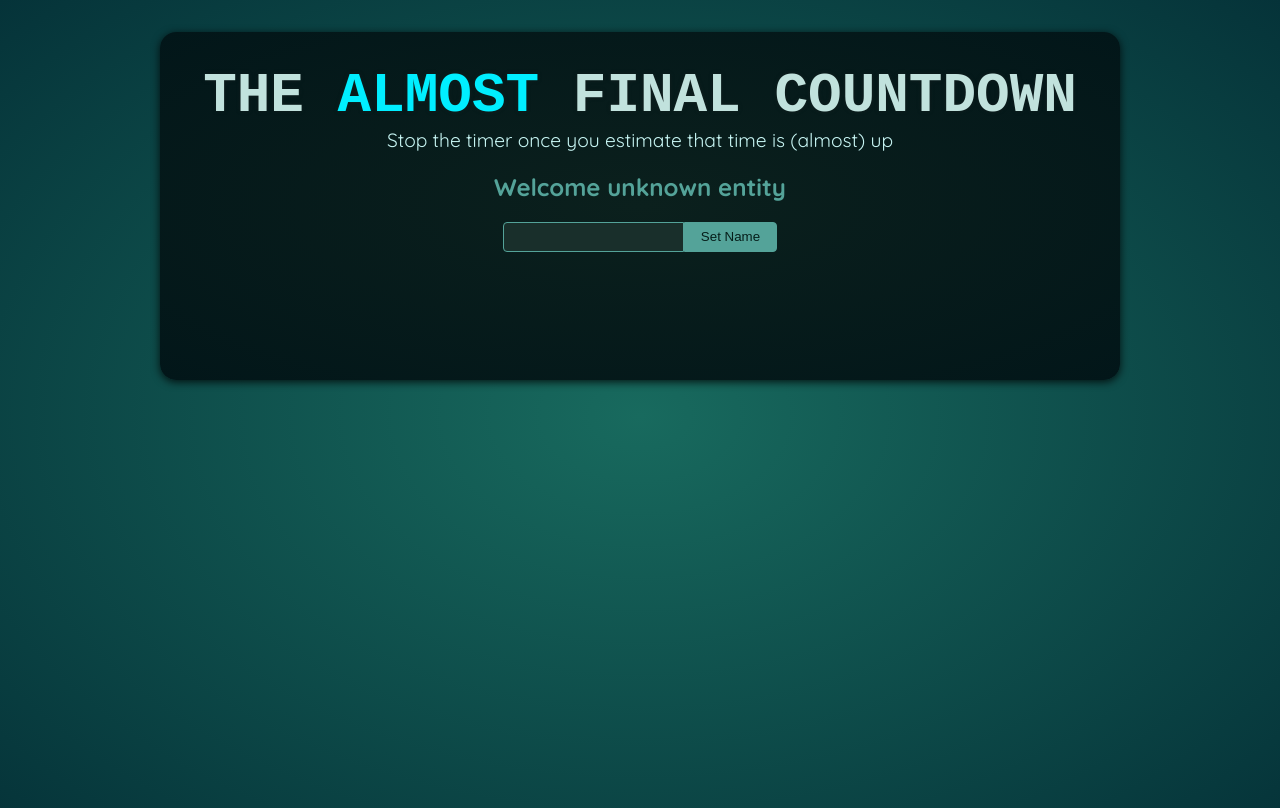
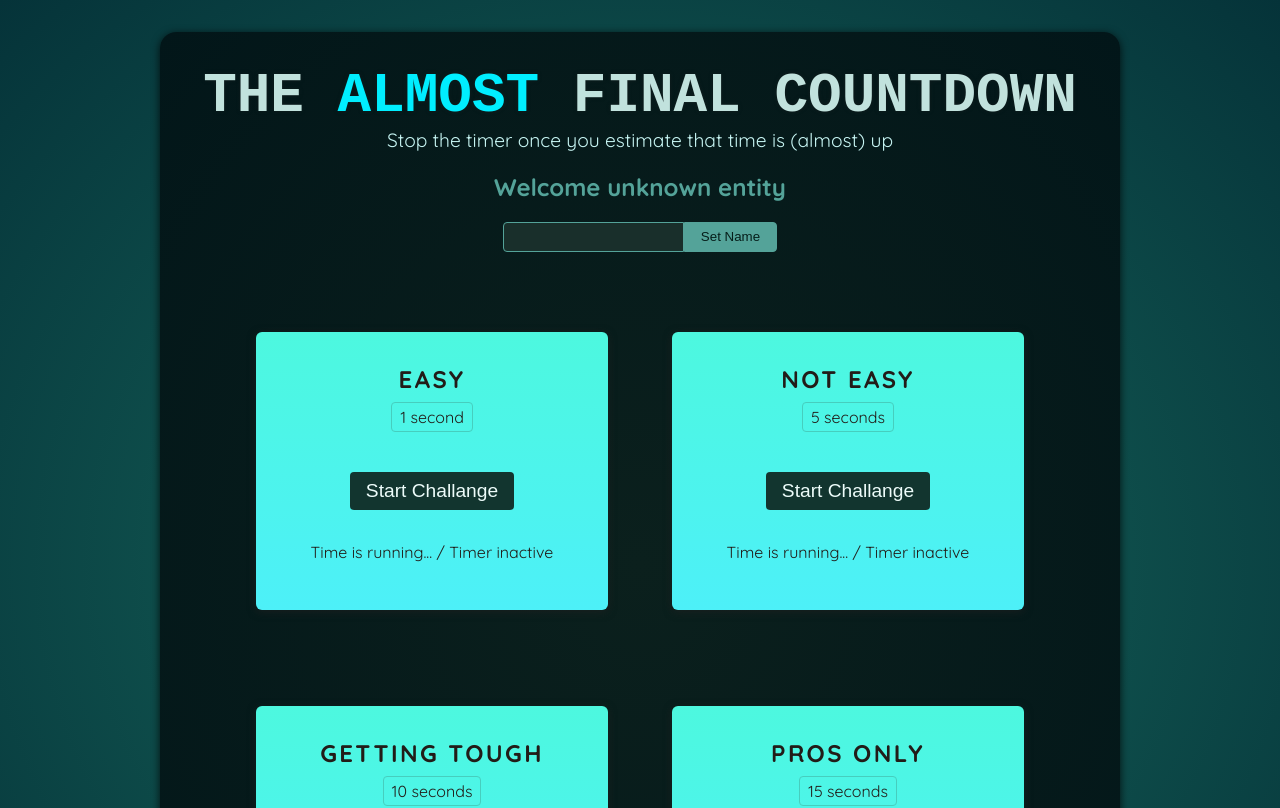
Before and after one commit to AlexisCast/refsandportals-react, a React (Vite) app: page / in a window 1280 px wide. Shown: the top 808 px of the page. Built offline with nearby package versions, Linux system fonts and the light colour scheme; a web font is replaced by a local one.

Commit message:
add TimerChallenge component

```diff
--- a/src/App.jsx
+++ b/src/App.jsx
@@ -1,10 +1,16 @@
 import Player from "./components/Player.jsx";
+import TimerChallenge from "./components/TimerChallenge.jsx";
 
 function App() {
 	return (
 		<>
 			<Player />
-			<div id="challenges"></div>
+			<div id="challenges">
+				<TimerChallenge title="Easy" targeTime={1} />
+				<TimerChallenge title="Not Easy" targeTime={5} />
+				<TimerChallenge title="Getting Tough" targeTime={10} />
+				<TimerChallenge title="Pros Only" targeTime={15} />
+			</div>
 		</>
 	);
 }
--- /dev/null
+++ b/src/components/TimerChallenge.jsx
@@ -0,0 +1,16 @@
+const TimerChallenge = ({ title, targeTime }) => {
+	return (
+		<section className="challenge">
+			<h2> {title}</h2>
+			<p className="challenge-time">
+				{targeTime} second{targeTime > 1 ? "s" : ""}
+			</p>
+			<p>
+				<button>Start Challange</button>
+			</p>
+			<p className="">Time is running... / Timer inactive</p>
+		</section>
+	);
+};
+
+export default TimerChallenge;
```
